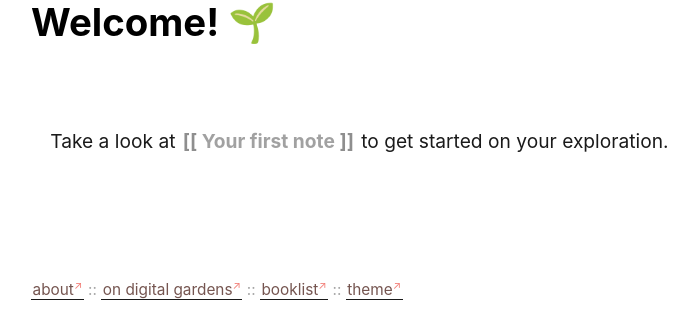
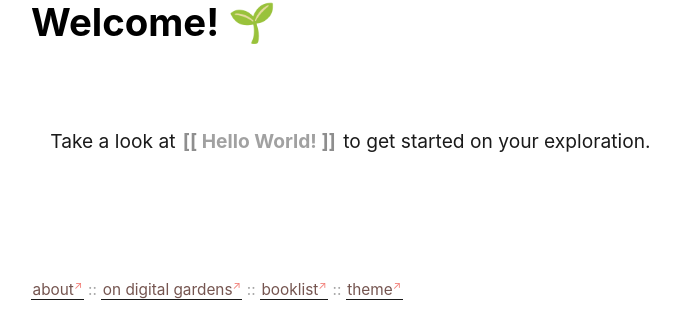
Before and after one commit to snowyepistles/snowyepistles.github.io, a Jekyll site: the page built from _pages/index.md, in a window 1280 px wide. Shown: the part 147-469 px from the top of the page, without its empty margins (225-923 px from the left). Built offline with Jekyll 4.4.1, drawn with Linux system fonts in a browser that asks for light colours.

Commit message:
Update index.md

```diff
--- a/_pages/index.md
+++ b/_pages/index.md
@@ -8,12 +8,12 @@
 # Welcome! 🌱
 
 <p style="padding: 3em 1em; background: #fff; border-radius: 4px;">
-  Take a look at <span style="font-weight: bold">[[Your first note]]</span> to get started on your exploration.
+  Take a look at <span style="font-weight: bold">[[Hello World!]]</span> to get started on your exploration.
 </p>
 
 
 <style>
   .wrapper {
-    max-width: 46em;
+    max-width: 40em;
   }
 </style>
```
